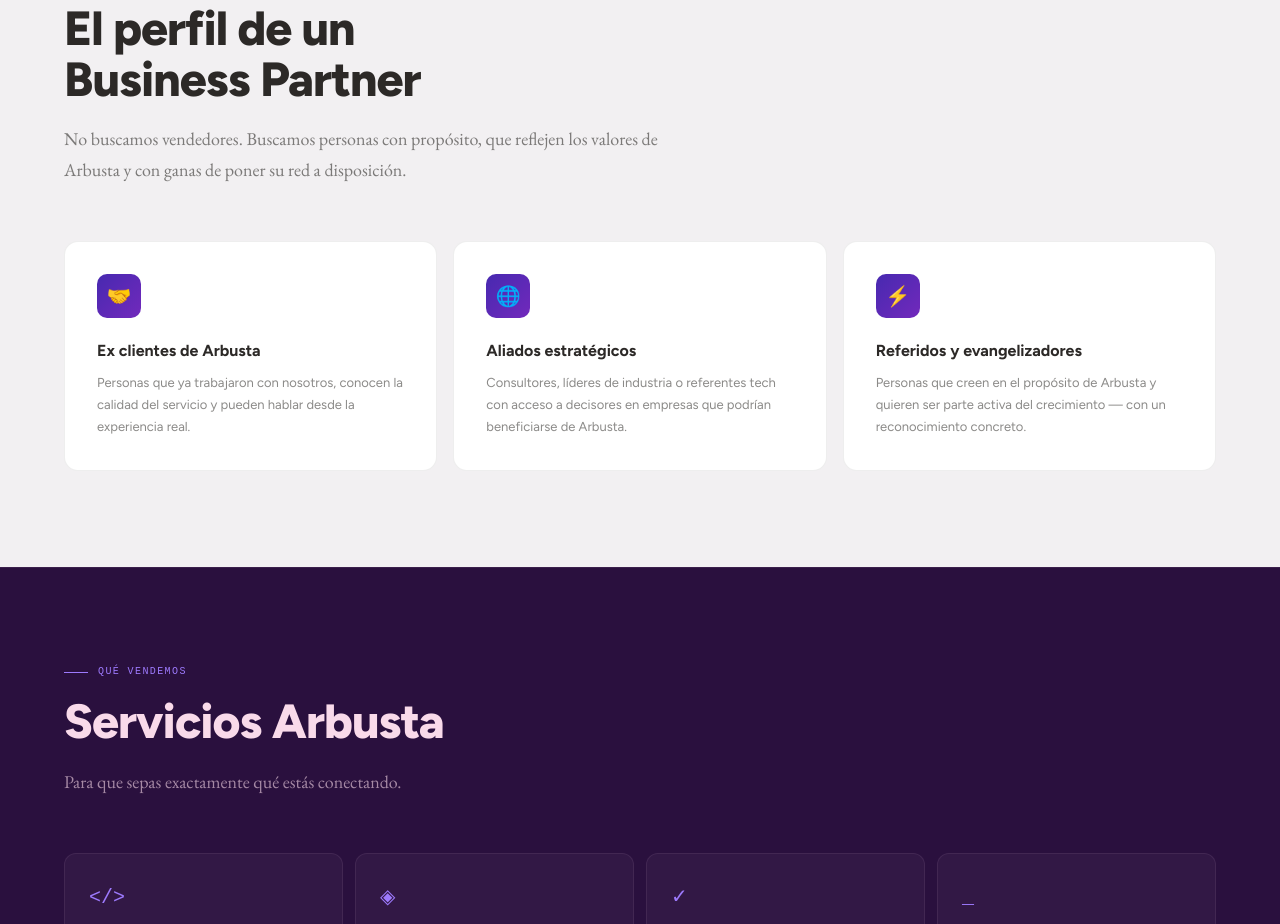
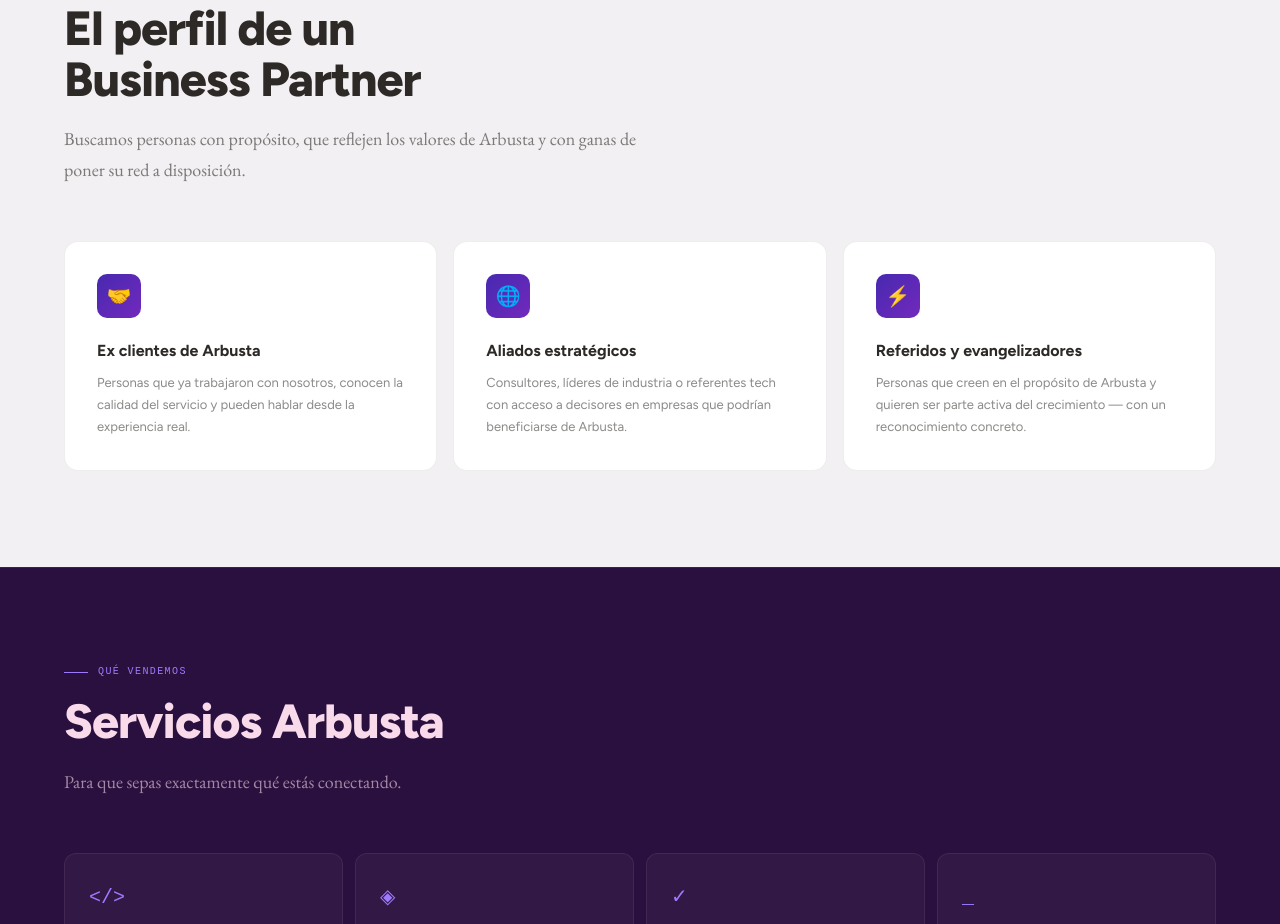
Before and after one commit to WebArbusta-Vercel/arbusta-network, a plain HTML site: page index.html in a window 1280 px wide. Shown: the part 3477-4401 px from the top of the page. Drawn offline with nearby package versions, Linux system fonts and the light colour scheme; a web font is replaced by a local one.

Commit message:
Update index.html

```diff
--- a/index.html
+++ b/index.html
@@ -149,7 +149,7 @@
 <section class="who">
   <div class="section-label">¿Para quién es esto?</div>
   <h2 class="section-title">El perfil de un<br>Business Partner</h2>
-  <p class="section-intro">No buscamos vendedores. Buscamos personas con propósito, que reflejen los valores de Arbusta y con ganas de poner su red a disposición.</p>
+  <p class="section-intro"> Buscamos personas con propósito, que reflejen los valores de Arbusta y con ganas de poner su red a disposición.</p>
 
   <div class="profiles fade-up">
     <div class="profile-card">
```
